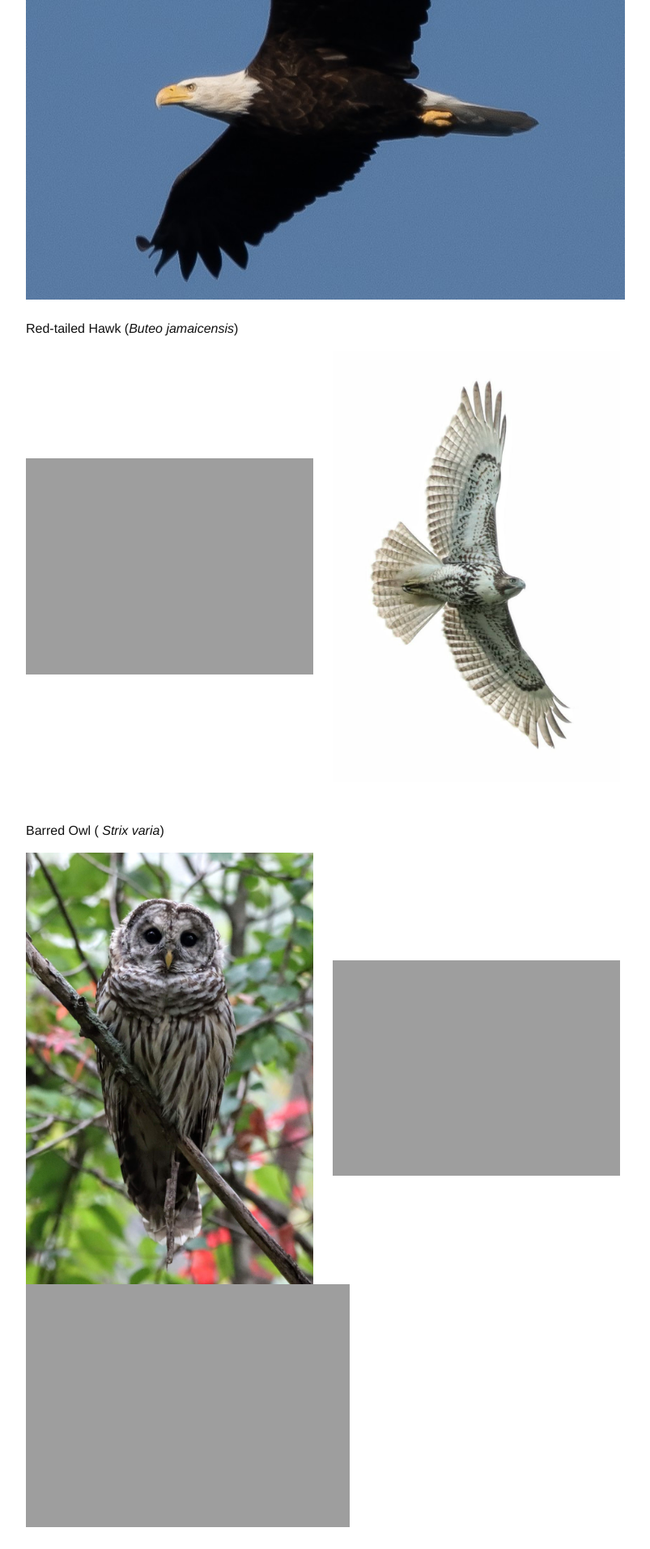
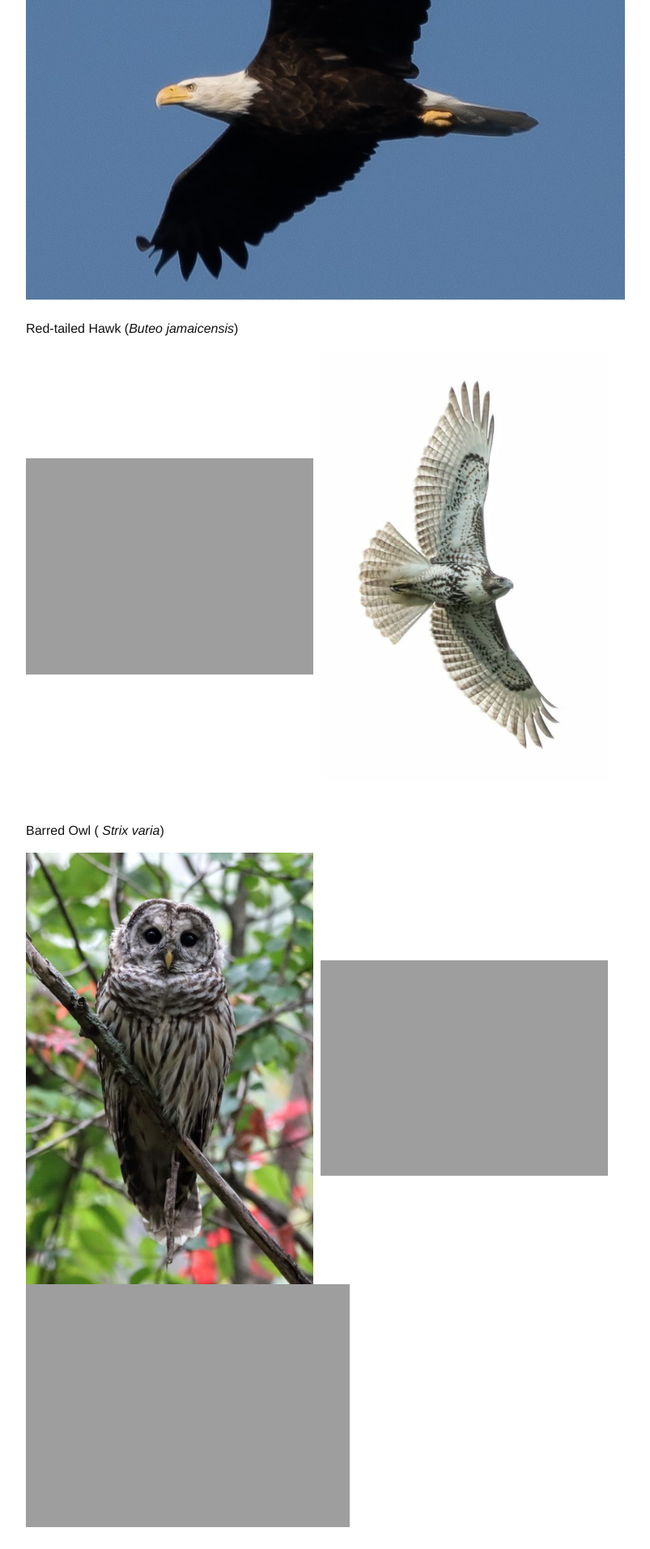
Before and after one commit to martiansideofthemoon/martiansideofthemoon.github.io, a Jekyll site: the page built from _pages/bird_photography.md, in a window 1280 px wide. Shown: the part 717-2630 px from the top of the page at 81% size, without its empty margins (238-1041 px from the left). Built offline with Jekyll 4.4.1, drawn with Linux system fonts in a browser that asks for light colours; comment, search, counter and statistics services are not loaded.

```diff
--- a/_pages/bird_photography.md
+++ b/_pages/bird_photography.md
@@ -18,7 +18,7 @@ I've recently gotten into bird watching and photography. It started off as backy
 <div class="imgContainer" style="width: 48%;">
 <img src="{{ site.url }}/assets/birding/red_tail_1.JPG"  />
 </div>
-<div class="imgContainer" style="width: 2%;">
+<div class="imgContainer" style="width: auto;">
 </div>
 <div class="imgContainer" style="width: 48%;">
 <img src="{{ site.url }}/assets/birding/red_tail_2.JPG"  />
@@ -32,7 +32,7 @@ I've recently gotten into bird watching and photography. It started off as backy
 <div class="imgContainer" style="width: 48%;">
 <img src="{{ site.url }}/assets/birding/barred_owl_1.JPG" />
 </div>
-<div class="imgContainer" style="width: 2%;">
+<div class="imgContainer" style="width: auto;">
 </div>
 <div class="imgContainer" style="width: 48%;">
 <img src="{{ site.url }}/assets/birding/barred_owl_3.JPG" />
```
